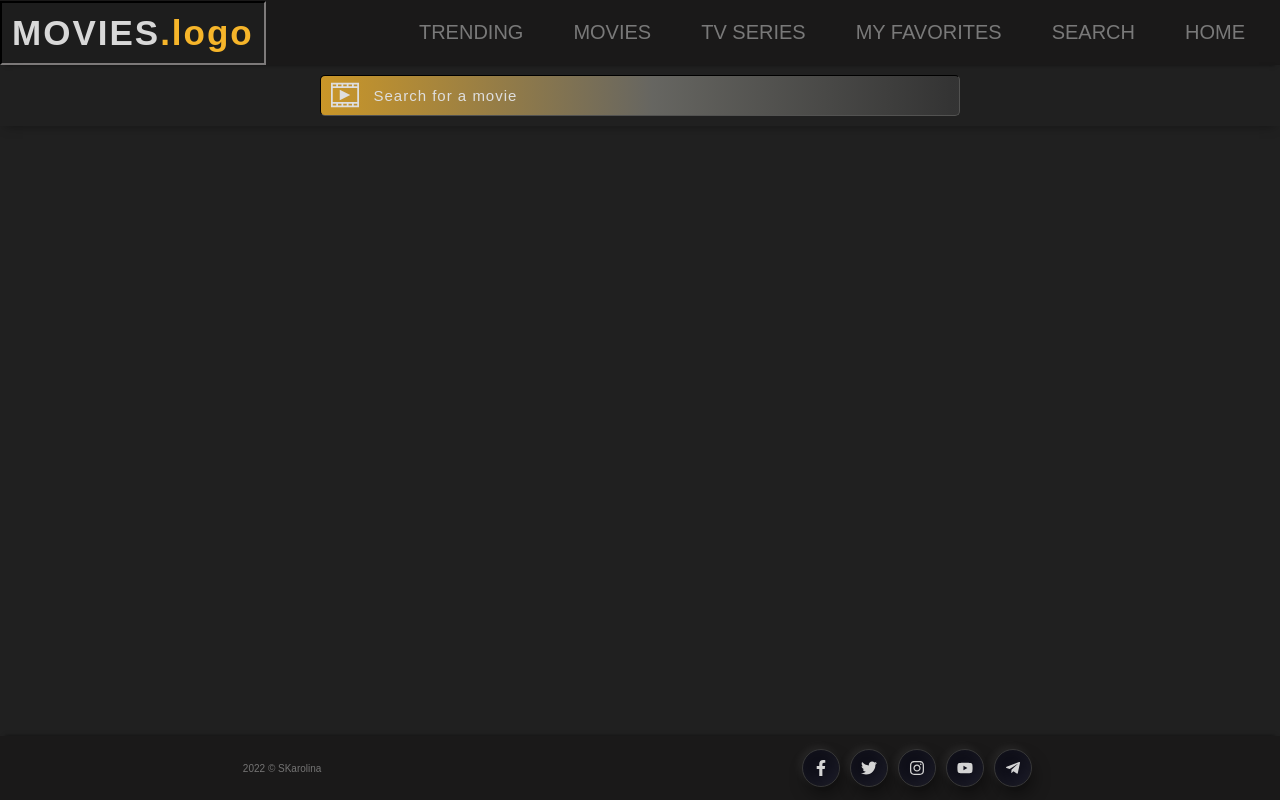
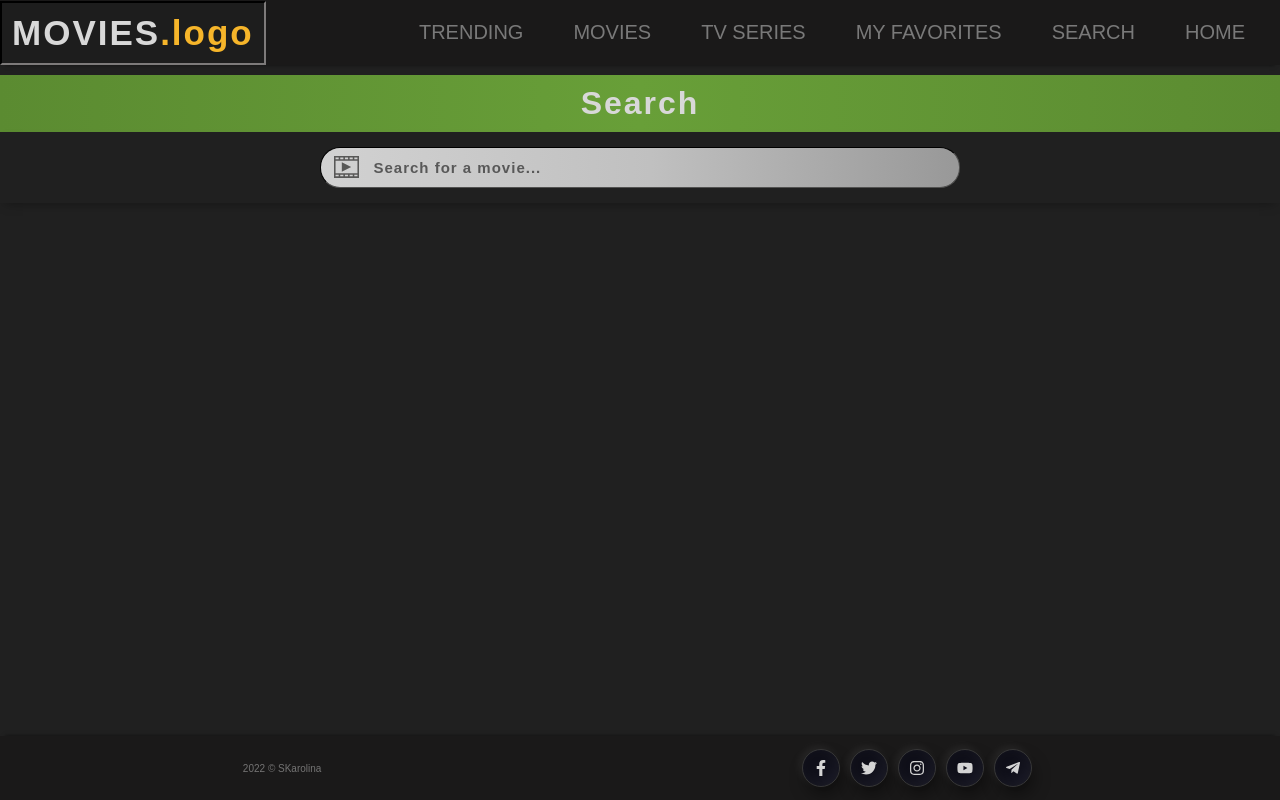
Before and after one commit to SaKarolina/movies-react-api, a React (Create React App) app: page /search in a window 1280 px wide. Built offline with nearby package versions, Linux system fonts and the light colour scheme; a web font is replaced by a local one.

Commit message:
search page

```diff
--- a/package.json
+++ b/package.json
@@ -19,6 +19,7 @@
     "react-dom": "^18.2.0",
     "react-router-dom": "^6.3.0",
     "react-scripts": "5.0.1",
+    "react-youtube": "^9.0.3",
     "sass": "^1.54.3",
     "styled-components": "^5.3.5",
     "web-vitals": "^2.1.4"
--- a/src/App.jsx
+++ b/src/App.jsx
@@ -9,6 +9,7 @@ import Search from "./Components/Header/Search";
 import Favorites from "./Components/Header/Favorites";
 
 function App() {
+
   return (
     <BrowserRouter>
       <div className="app">
--- a/src/Components/Header/Favorites.jsx
+++ b/src/Components/Header/Favorites.jsx
@@ -2,7 +2,10 @@ import React from 'react'
 
 function Favorites() {
   return (
-    <div style={{color: 'red'}}>Favorites</div>
+    <div>
+      <h1 className="pageTitle">My Favorites</h1>
+
+    </div>
   )
 }
 
--- a/src/Components/Header/Search.jsx
+++ b/src/Components/Header/Search.jsx
@@ -36,21 +36,25 @@ function Search() {
 
   return (
     <div className='app' onClick={close}>
+      <h1 className="pageTitle">Search</h1>
+
       <div className='search'>
       <img className='logo' src={logo} alt='logo'/>
-        <input type='search' name='search' id='search' placeholder='Search for a movie' value={search} onChange={findData}/>
+        <input type='search' name='search' id='search' placeholder='Search for a movie...' value={search} onChange={findData}/>
       </div>
 
+      <div className="front-list-container">
         <div className='movies-list'>
           <ul className='results' >
             {results.length > 0 ?
-            results.slice(0, 8).map(movie => (
+              results.slice(0, 9).map(movie => (
                 <li key={movie.id}>
                   <ResultList movie={movie} selectedMovie={selectedMovie}></ResultList>
                 </li>
               ))
             : ''}
           </ul>
+        </div>
       </div>
 
       {
--- a/src/Components/Header/search.scss
+++ b/src/Components/Header/search.scss
@@ -14,7 +14,7 @@ ul {
     justify-content: center;
     align-items: center;
     background: transparent;
-    padding: 10px 40px;
+    padding: 15px 40px;
     box-shadow: 0px 5px 11px -5px rgba(0, 0, 0, 0.373);
     .logo {
         position: absolute;
@@ -22,26 +22,30 @@ ul {
         top: 50%;
         left: 26.5%;
         transform: translate(-50%, -50%);
-        padding-left: 12px;
+        padding-left: 15px;
         width: 2.5em;
-        filter: invert(100%) sepia(2%) saturate(1726%) hue-rotate(244deg) brightness(114%) contrast(74%);
+        filter: brightness(0) saturate(100%) invert(32%) sepia(17%) saturate(18%) hue-rotate(348deg) brightness(96%) contrast(86%);
+        @media screen and (max-width: 1150px) {
+            left: 27%;
+        }
         @media screen and (max-width: 720px) {
             display: none;
         }
     }
     input[type="search"] {
-        background-color: #ffffff31;
+        background-color: #ffffffd2;
         border: 1px inset #525251;
-        border-radius: 5px;
+        border-radius: 20px;
         width: 50vw;
         height: 2.7em;
         padding-left: 3.5em;
+        padding-right: 1em;
         font-size: 15px;
         line-height: 1.5em;
-        color: #fff;
+        color: #585858;
         letter-spacing: 1px;
         outline: none;
-        background: linear-gradient(90deg, rgba(246, 181, 42, 0.797) 0%, rgba(199, 198, 187, 0.419) 52%, rgba(68, 68, 68, 0.54) 99%);
+        background: linear-gradient(90deg, rgba(255, 255, 255, 0.797) 0%, rgba(228, 228, 228, 0.817) 52%, rgba(184, 184, 184, 0.795) 99%);
         @media screen and (max-width: 720px) {
             padding-left: 1em;
         }
@@ -51,6 +55,36 @@ ul {
         background-color: #ffffff31;
     }
     input[type="search"]::placeholder {
-        color: #dedede;
+        color: rgb(88, 88, 88);
+        font-weight: 600;
     }
 }
+.front-list-container {
+    .movies-list {
+        display: flex;
+        flex-direction: column;
+        justify-self: center;
+        align-items: stretch;
+        background-color: #f5f5f1;
+        border-radius: 20px;
+        box-shadow: 0px 5px 11px -5px rgb(255, 255, 255);
+        width: 50vw;
+        .movie {
+            padding: 12px 40px;
+            display: flex;
+            flex-direction: column;
+            justify-self: left;
+            align-items: flex-start;
+            width: 100%;
+        }
+        .movie:hover {
+        border-radius: 20px;
+            background: #74B03E;
+            background: -moz-linear-gradient(left, #74B03E 0%, #6DA63B 50%, #5B8B31 100%);
+            background: -webkit-linear-gradient(left, #74B03E 0%, #6DA63B 50%, #5B8B31 100%);
+            background: linear-gradient(to right, #74B03E 0%, #6DA63B 50%, #5B8B31 100%);
+            // transition: 1s;
+            cursor: pointer;
+        }
+    }
+}
```
Also changed, not shown: 1 other file (tests, documents, lock files or other folders). Lines whose indentation alone changed are shown as unchanged.
